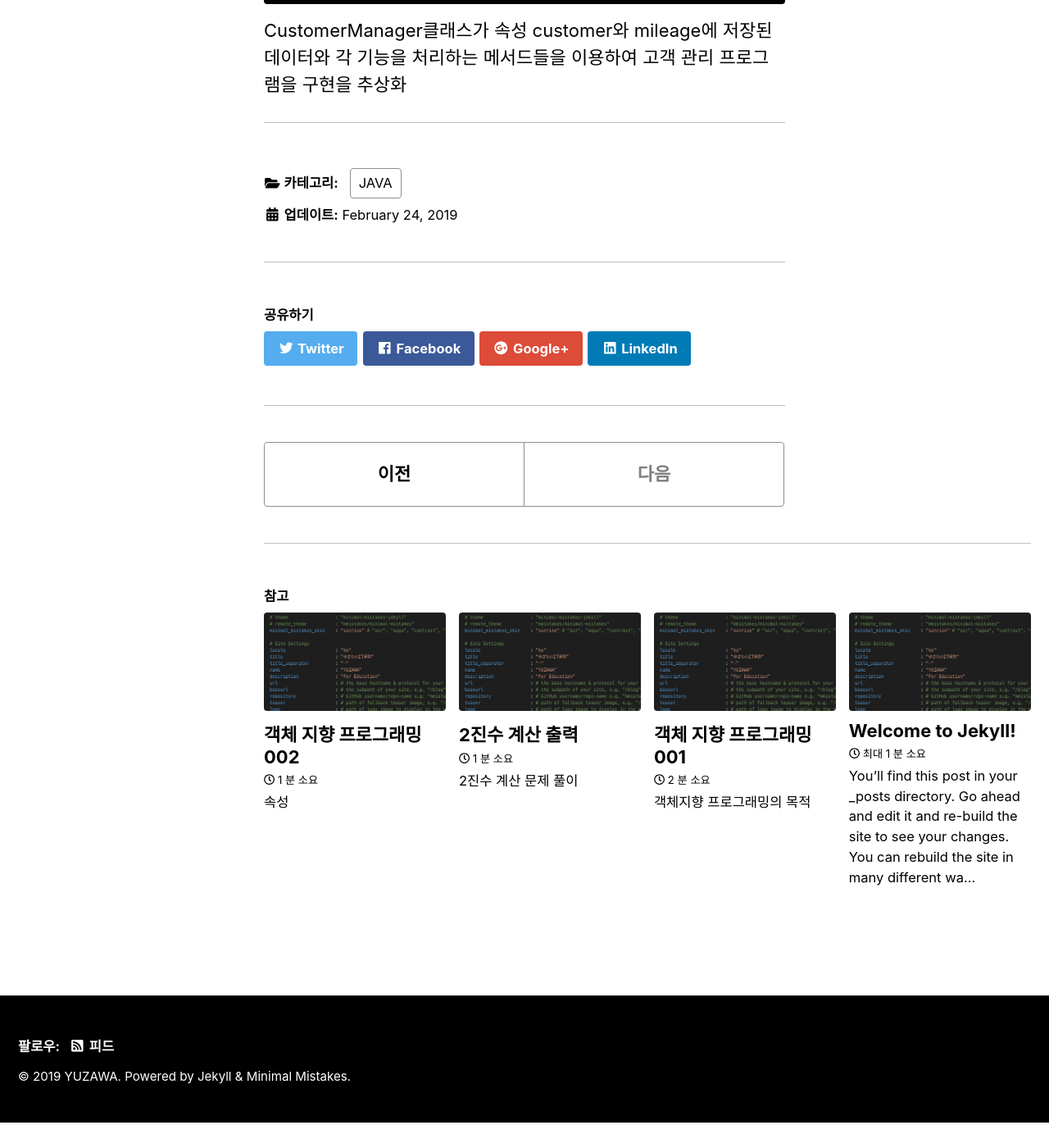
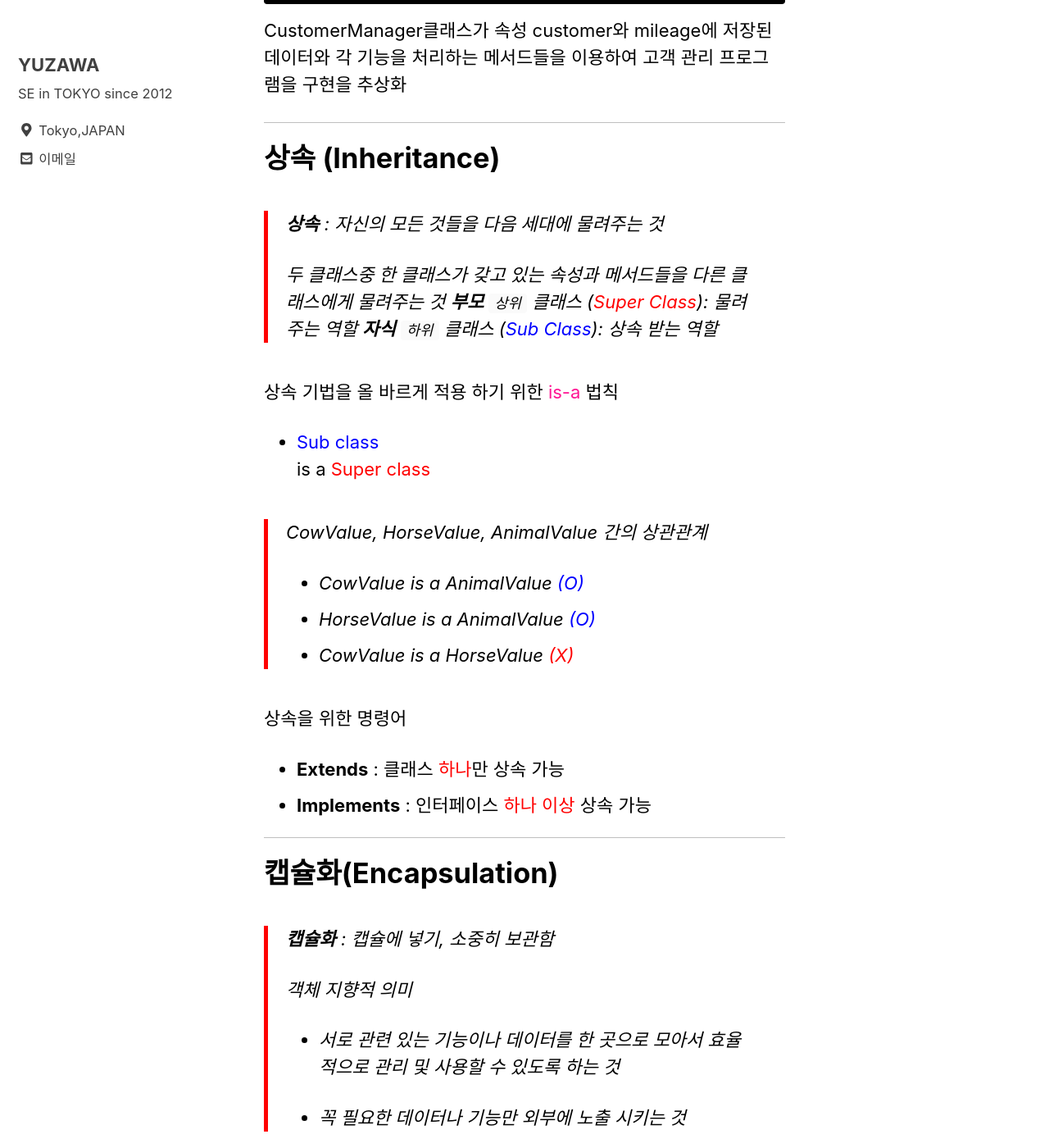
Before and after one commit to ijnk2553/ijnk2553.github.io, a Jekyll site: the page built from _posts/2019-02-24-java-ObjectOrientedPrograming_003.md, in a window 1280 px wide and 1400 px high, scrolled down 2299 px. Shown: the whole window at 82% size. Built offline with Jekyll 4.4.1, drawn with Linux system fonts in a browser that asks for light colours; cached includes are drawn as plain includes; before the commit the page ends 3667 px from its top, so only the background shows below that; some of the changed text lies outside the part shown.

Commit message:
java 003
java 003 full version

```diff
--- a/_posts/2019-02-24-java-ObjectOrientedPrograming_003.md
+++ b/_posts/2019-02-24-java-ObjectOrientedPrograming_003.md
@@ -1,7 +1,7 @@
 ---
 layout: single
 title:  "객체 지향 프로그래밍 003"
-date:   2019-02-24 19:35:35 +0900
+date:   2019-03-17 09:46:35 +0900
 categories:
      - JAVA
 ---
@@ -64,5 +64,53 @@ public class CustomerManager{
 
 CustomerManager클래스가 속성 customer와 mileage에 저장된 데이터와 각 기능을 처리하는 메서드들을 이용하여 고객 관리 프로그램을 구현을 추상화
 
+---
+
+# 상속 (Inheritance)
+
+> **상속** : 자신의 모든 것들을 다음 세대에 물려주는 것
+>
+>두 클래스중 한 클래스가 갖고 있는 속성과 메서드들을 다른 클래스에게 물려주는 것
+> **부모** `상위` 클래스 (<font color="Red">Super Class</font>): 물려 주는 역할
+> **자식** `하위` 클래스 (<font color="Blue">Sub Class</font>): 상속 받는 역할
+
+상속 기법을 올 바르게 적용 하기 위한 <font color="DeepPink">is-a</font> 법칙
+
+* <font color="blue">Sub class</font> is a <font color="red">Super class</font>
+
+>CowValue, HorseValue, AnimalValue 간의 상관관계
+> * CowValue is a AnimalValue <font color="blue">(O)</font>
+> * HorseValue is a AnimalValue <font color="blue">(O)</font>
+> * CowValue is a HorseValue <font color="red">(X)</font>
+
+상속을 위한 명령어
+* **Extends** : 클래스 <font color="red">하나</font>만 상속 가능
+* **Implements** : 인터페이스 <font color="red">하나 이상</font> 상속 가능
 
 ---
+
+# 캡슐화(Encapsulation)
+
+> **캡슐화** : 캡슐에 넣기, 소중히 보관함
+>
+>객체 지향적 의미
+> * 서로 관련 있는 기능이나 데이터를 한 곳으로 모아서 효율적으로 관리 및 사용할 수 있도록 하는 것
+>
+> * 꼭 필요한 데이터나 기능만 외부에 노출 시키는 것
+
+효율적인 데이터 관리를 위해서는 <font color="green">서로 연관있는 데이터만이 하나의 객에 선언</font>되어야 할 것
+관련있는 것끼리 모아 클래스를 만드는 것이 `캡슐화`
+
+외부에서 클래스를 호출했을 경우, 클래스 내부에 있는 데이터가 어떻게 동작하는지 알 필요 없이 개발자가 원하는 결과값만 얻게 되는것
+
+<font color="purple">무결성 유지 가능</font> : 내부의 중요한 데이터가 노출되지 않기 때문
+
+---
+
+# 다형성(Polymorphism)
+> 다양한 형태의 성질을 가지는 것
+
+하나의 기능을 수행하지만 형태를 다양하게 가질 수 있는 기법
+
+예)
+ * [String클래스의 여러 함수 들](https://docs.oracle.com/javase/7/docs/api/)
```
Also changed, not shown: other parts of _posts/2019-02-24-java-ObjectOrientedPrograming_003.md (+1 -1 lines).
